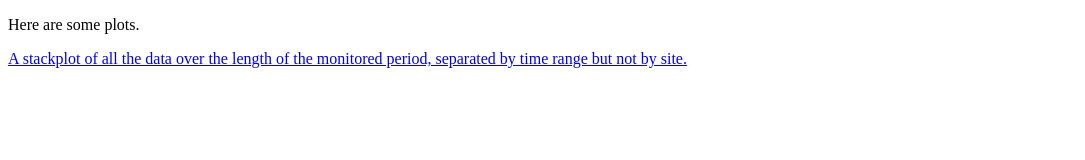
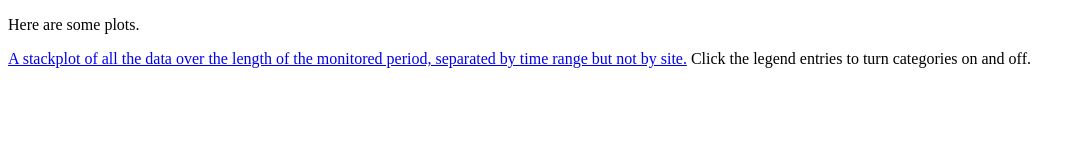
Before and after one commit to KCollins/fish-census, a plain HTML site: page index.html in a window 1280 px wide. Shown: the whole page, without its empty margins (0-1085 px from the left). Drawn offline with Linux system fonts and the light colour scheme.

Commit message:
Update index.html

```diff
--- a/index.html
+++ b/index.html
@@ -7,6 +7,6 @@
 <body>
 
 <p>Here are some plots.</p>
-<p><a href="Moorea Fish Census Facet Count Bar.html">A stackplot of all the data over the length of the monitored period, separated by time range but not by site.</a></p>
+<p><a href="Moorea Fish Census Facet Count Bar.html">A stackplot of all the data over the length of the monitored period, separated by time range but not by site.</a> Click the legend entries to turn categories on and off.</p>
 </body>
 </html>
```
